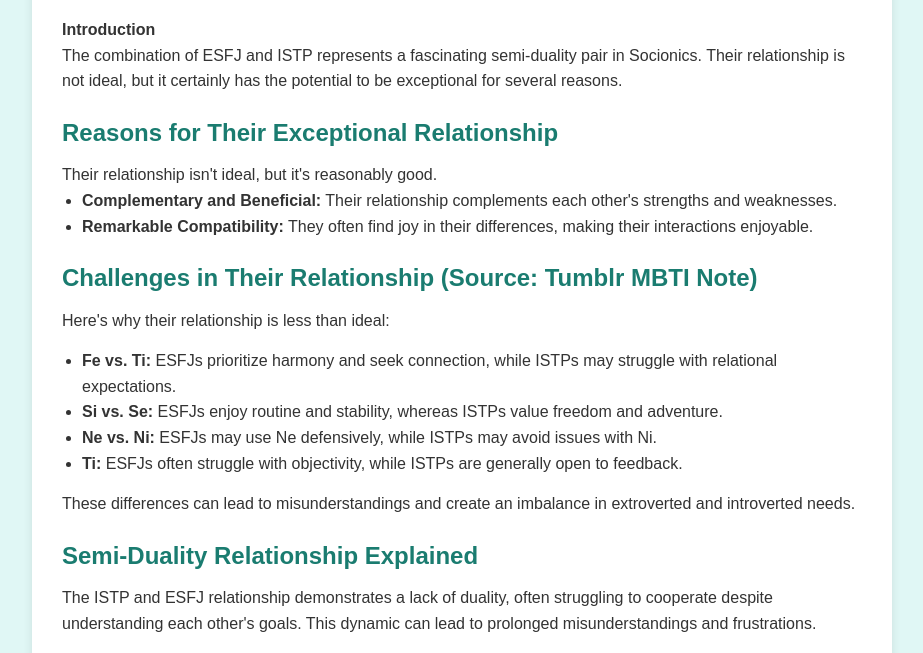
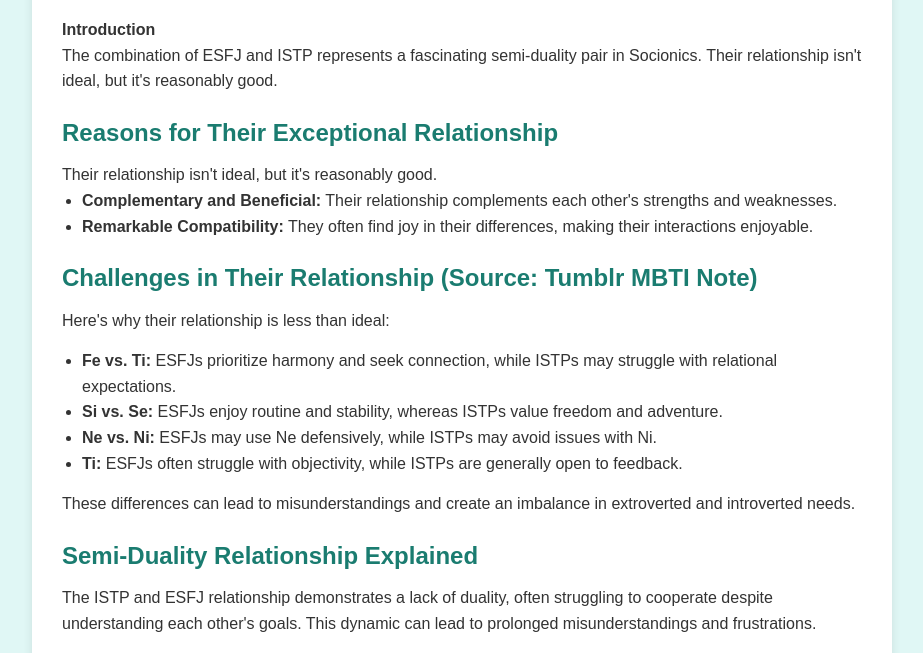
Before and after one commit to esfjandistp-love/compatibilityreport, a plain HTML site: page index.html in a window 1280 px wide. Shown: the part 116-769 px from the top of the page, without its empty margins (178-1101 px from the left). Drawn offline with Linux system fonts and the light colour scheme.

Commit message:
Update index.html

```diff
--- a/index.html
+++ b/index.html
@@ -72,7 +72,9 @@
         <h1>ESFJ and ISTP: A Semi-Duality Relationship</h1>
 
         <p><strong>Introduction</strong><br>
-        The combination of ESFJ and ISTP represents a fascinating semi-duality pair in Socionics. Their relationship is not ideal, but it certainly has the potential to be exceptional for several reasons.</p>
+        The combination of ESFJ and ISTP represents a fascinating semi-duality pair in Socionics. Their relationship isn't ideal, but it's reasonably good.
+
+
 
         <h2>Reasons for Their Exceptional Relationship</h2>
         Their relationship isn't ideal, but it's reasonably good.
```
